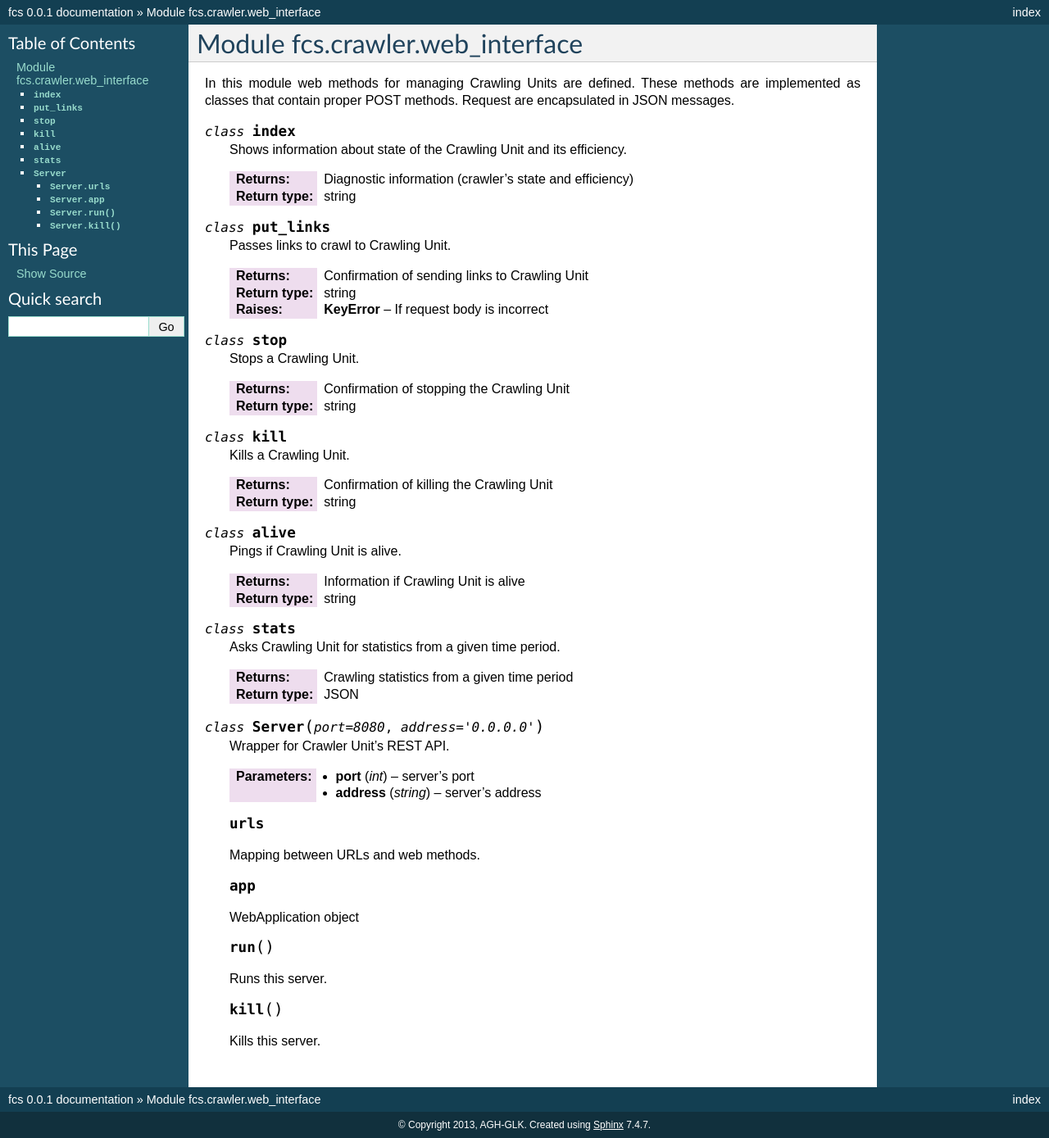
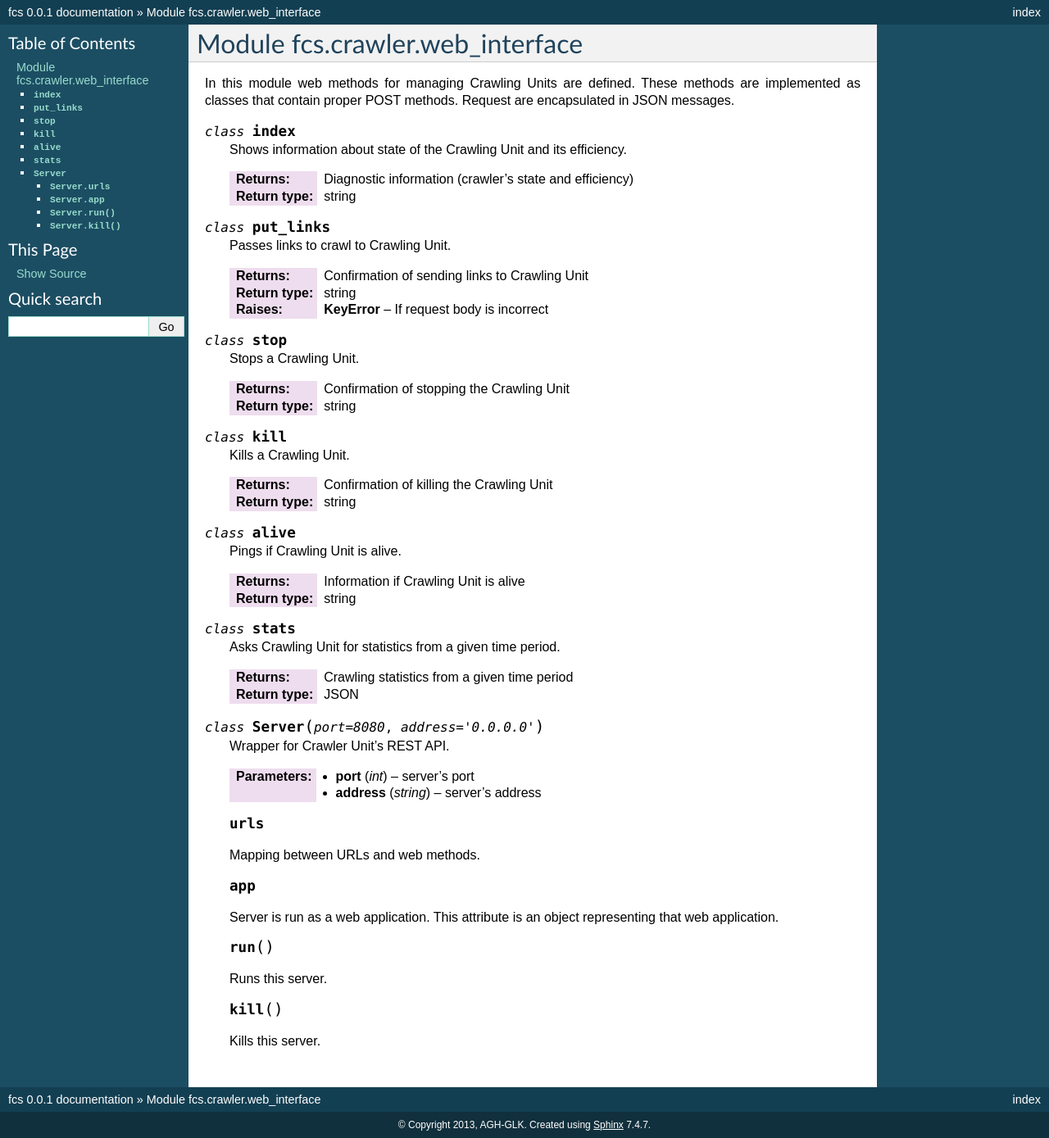
Before and after one commit to agh-glk/fcs, a Sphinx documentation site: the page built from docs/source/crawler/web_interface.rst, in a window 1280 px wide. Shown: the whole page at 82% size. Built offline with Sphinx 7.4.7, drawn with Linux system fonts in a browser that asks for light colours; formulas are drawn with MathJax 3.

Commit message:
[NT] Edit

```diff
--- a/docs/source/crawler/web_interface.rst
+++ b/docs/source/crawler/web_interface.rst
@@ -68,7 +68,7 @@ contain proper POST methods. Request are encapsulated in JSON messages.
 
    .. py:attribute:: app
 
-   WebApplication object
+   Server is run as a web application. This attribute is an object representing that web application.
 
    .. py:method:: run()
 
```
